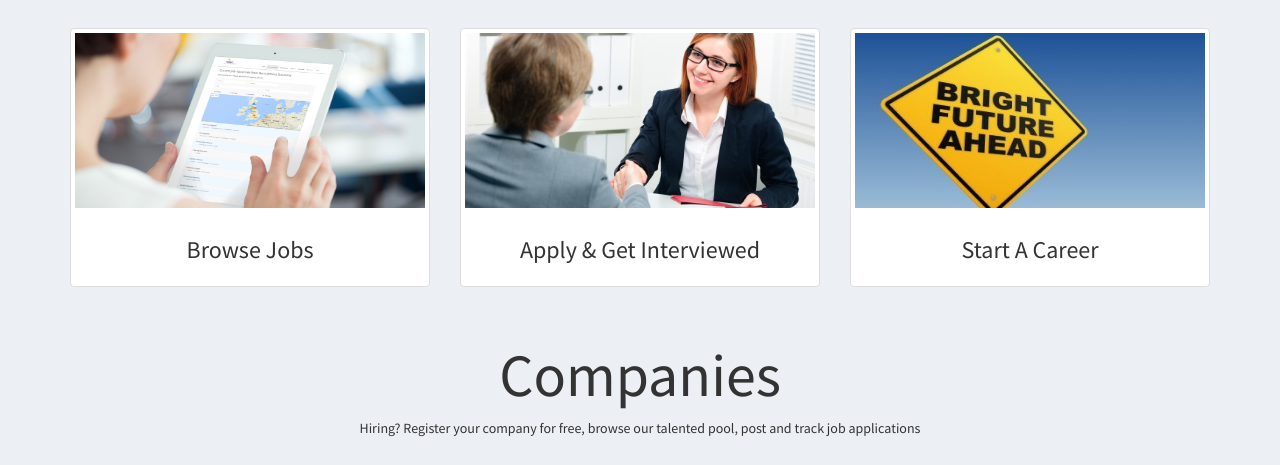
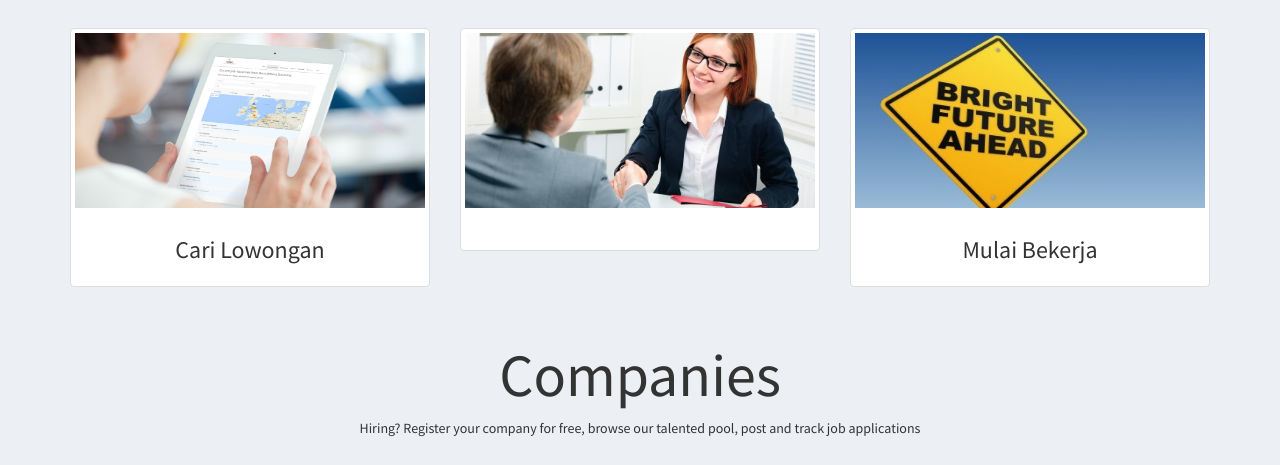
Before and after one commit to sarahsyifa/projeklowongankerja, a PHP site: page /index.php in a window 1280 px wide. Shown: the part 833-1298 px from the top of the page. Run offline with PHP 8.4, Linux system fonts and the light colour scheme; data that the repository does not hold is empty; some libraries are stand-ins or nearby versions.

Commit message:
index.php

```diff
--- a/index.php
+++ b/index.php
@@ -168,7 +168,7 @@
             <div class="thumbnail candidate-img">
               <img src="img/browse.jpg" alt="Browse Jobs">
               <div class="caption">
-                <h3 class="text-center">Browse Jobs</h3>
+                <h3 class="text-center">Cari Lowongan</h3>
               </div>
             </div>
           </div>
@@ -176,7 +176,7 @@
             <div class="thumbnail candidate-img">
               <img src="img/interviewed.jpeg" alt="Apply & Get Interviewed">
               <div class="caption">
-                <h3 class="text-center">Apply & Get Interviewed</h3>
+                <h3 class="text-center"Panggilan Wawancara</h3>
               </div>
             </div>
           </div>
@@ -184,7 +184,7 @@
             <div class="thumbnail candidate-img">
               <img src="img/career.jpg" alt="Start A Career">
               <div class="caption">
-                <h3 class="text-center">Start A Career</h3>
+                <h3 class="text-center">Mulai Bekerja</h3>
               </div>
             </div>
           </div>
```
